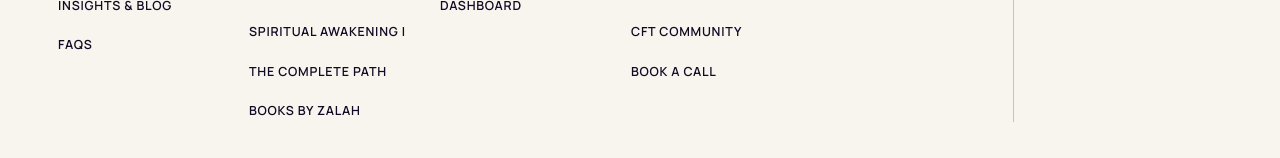
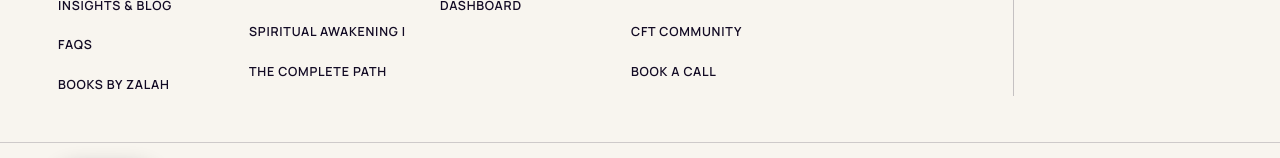
Before and after one commit to anjalinciterz-ship-it/thecft.caa, a React (Vite) app: page / in a window 1280 px wide. Shown: the part 10522-10680 px from the top of the page. Built offline with nearby package versions, Linux system fonts and the light colour scheme; no server answers.

Commit message:
Move Books by Zalah into the footer About column

```diff
--- a/src/components/Footer.jsx
+++ b/src/components/Footer.jsx
@@ -12,6 +12,7 @@ const COLS = [
       { to: '/testimonials', label: 'Testimonials' },
       { to: '/blog', label: 'Insights & Blog' },
       { to: '/faq', label: 'FAQs' },
+      { to: '/books', label: 'Books by Zalah' },
     ],
   },
   {
@@ -21,7 +22,6 @@ const COLS = [
       { to: '/course/accelerator', label: 'Consciousness Accelerator' },
       { to: '/course/sa1', label: 'Spiritual Awakening I' },
       { to: '/course/complete', label: 'The Complete Path' },
-      { to: '/books', label: 'Books by Zalah' },
     ],
   },
   {
```
Also changed, not shown: 6 other files (tests, documents, lock files or other folders).
